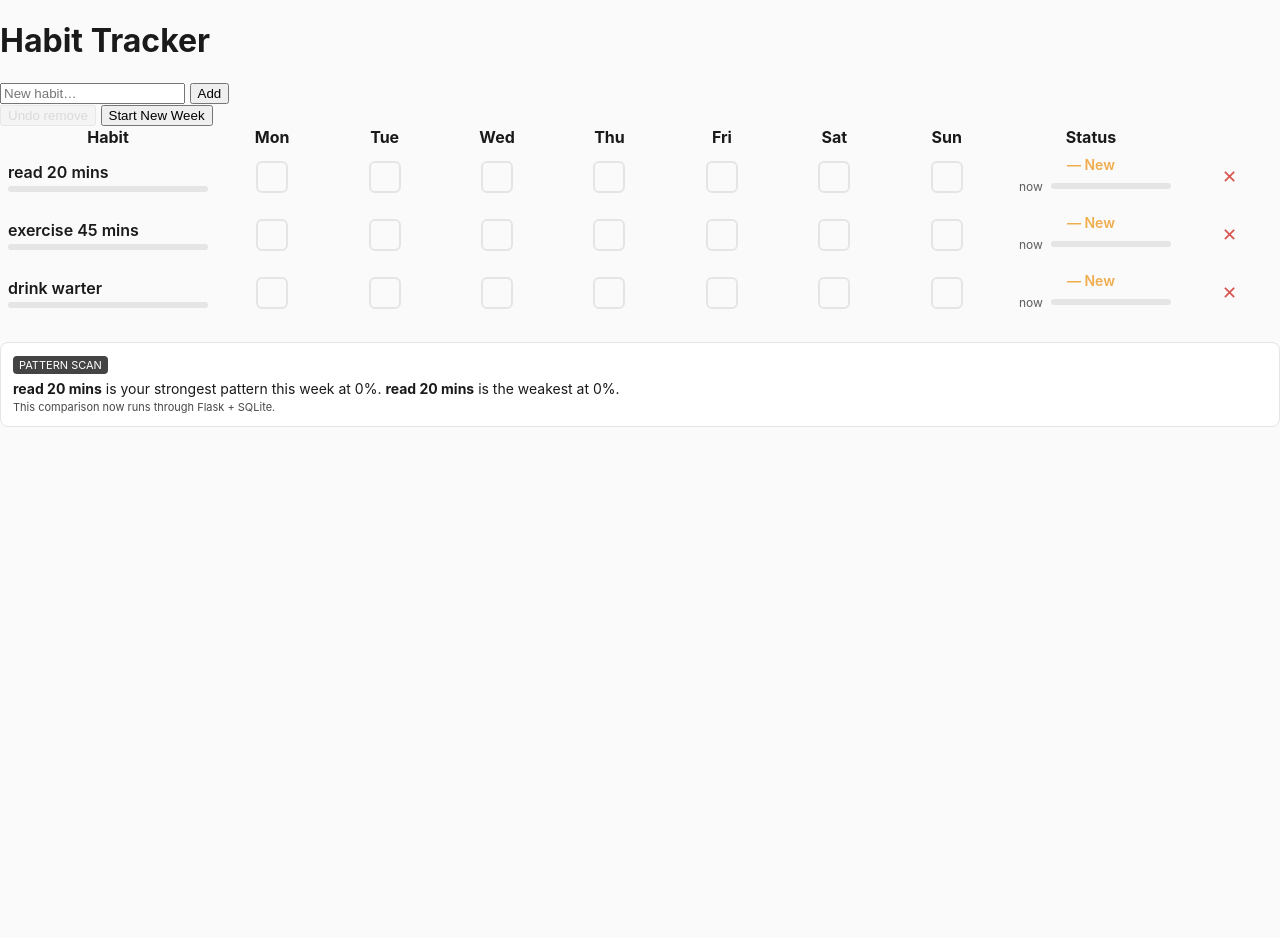
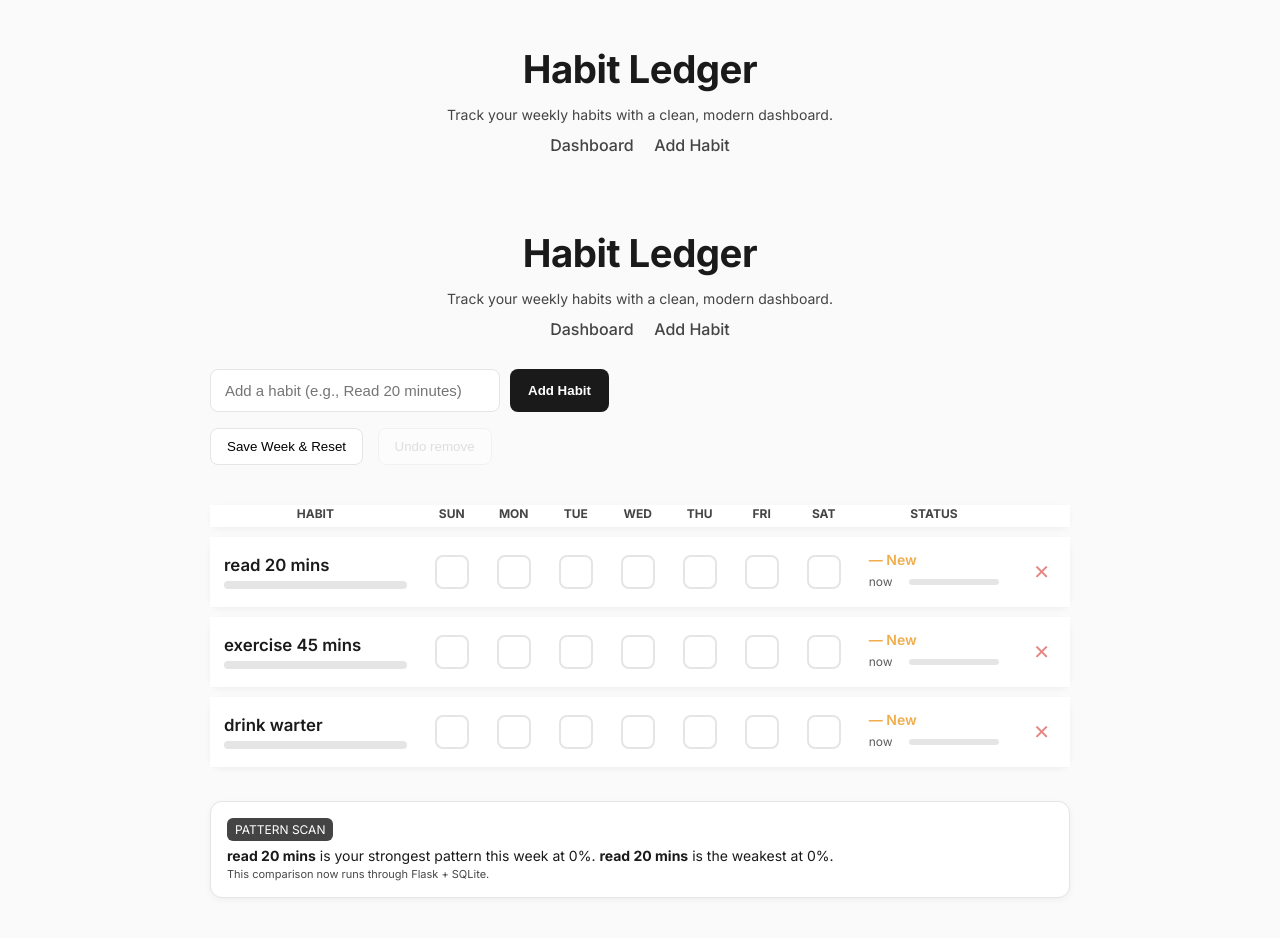
Before and after one commit to stevieceejay/habit-tracker, a Flask app: page / in a window 1280 px wide. Before the commit the page ends 427 px from the top, so only its background shows below. Run offline with Flask 3, Linux system fonts and the light colour scheme; data comes from the database, SQL or seed files in the repository; both versions use the stored data as it was after the commit.

Commit message:
ui: added base.html + merged new layout styles into full stylesheet
Modernized the layout, added a clean base template, and updated styles to match the new design.

```diff
--- a/static/css/styles.css
+++ b/static/css/styles.css
@@ -21,16 +21,155 @@ body {
   font-family: Inter, system-ui, sans-serif;
   background: var(--bg);
   color: var(--ink);
+  animation: fadePage 0.4s ease;
+}
+
+@keyframes fadePage {
+  from { opacity: 0; }
+  to { opacity: 1; }
+}
+
+/* Page Container */
+.page-container {
+  max-width: 900px;
+  margin: 0 auto;
+  padding: 20px;
+}
+
+/* Header */
+.header {
+  text-align: center;
+  margin-bottom: 30px;
+}
+
+h1 {
+  font-size: 2.4rem;
+  font-weight: 700;
+  letter-spacing: -0.5px;
+  color: var(--ink);
+  margin-bottom: 8px;
+}
+
+.sub {
+  color: var(--ink-soft);
+  font-size: 14px;
+  margin-bottom: 12px;
+}
+
+/* Navigation */
+.nav {
+  margin-top: 12px;
+}
+
+.nav-link {
+  margin: 0 8px;
+  color: var(--ink-soft);
+  text-decoration: none;
+  font-weight: 500;
+  transition: color 0.2s ease;
+}
+
+.nav-link:hover {
+  color: var(--ink);
+}
+
+/* =========================================
+   Add Habit Section
+========================================= */
+.add-section {
+  margin-bottom: 30px;
+}
+
+.add-row {
+  display: flex;
+  gap: 10px;
+  flex-wrap: wrap;
+}
+
+.input-modern {
+  padding: 12px 14px;
+  border-radius: 8px;
+  border: 1px solid var(--grid);
+  font-size: 15px;
+  width: 260px;
+  transition: border-color 0.2s ease, box-shadow 0.2s ease;
+}
+
+.input-modern:focus {
+  border-color: var(--ink-soft);
+  box-shadow: 0 0 0 3px rgba(0,0,0,0.08);
+  outline: none;
+}
+
+.btn-primary {
+  background: var(--ink);
+  color: var(--white);
+  padding: 12px 18px;
+  border-radius: 8px;
+  border: none;
+  font-weight: 600;
+  transition: background 0.2s ease, transform 0.15s ease;
+}
+
+.btn-primary:hover {
+  background: var(--ink-soft);
+  transform: translateY(-2px);
+}
+
+.btn-secondary {
+  background: var(--white);
+  border: 1px solid var(--grid);
+  padding: 10px 16px;
+  border-radius: 8px;
+  font-weight: 500;
+  margin-right: 10px;
+  transition: background 0.2s ease, transform 0.15s ease;
+}
+
+.btn-secondary:hover {
+  background: #f2f2f2;
+  transform: translateY(-2px);
+}
+
+.actions {
+  margin-top: 16px;
+}
+
+/* =========================================
+   Habit Table (Modern Card Layout)
+========================================= */
+.habit-wrapper {
+  margin-top: 20px;
 }
 
 table {
   width: 100%;
-  border-collapse: collapse;
+  border-collapse: separate;
+  border-spacing: 0 10px;
+}
+
+thead th {
+  font-size: 12px;
+  text-transform: uppercase;
+  color: var(--ink-soft);
+  padding-bottom: 6px;
+}
+
+tr {
+  background: var(--white);
+  border-radius: 12px;
+  box-shadow: 0 2px 6px rgba(0,0,0,0.05);
+  transition: box-shadow 0.2s ease, transform 0.15s ease;
+}
+
+tr:hover {
+  transform: translateY(-2px);
+  box-shadow: 0 4px 12px rgba(0,0,0,0.08);
 }
 
 td {
-  padding: 8px;
-  text-align: center;
+  padding: 14px;
+  vertical-align: middle;
 }
 
 /* =========================================
@@ -38,46 +177,60 @@ td {
 ========================================= */
 .habit-cell {
   text-align: left;
-  width: 200px;
+  width: 220px;
 }
 
 .habit-name {
+  font-size: 1.05rem;
   font-weight: 600;
-  margin-bottom: 4px;
+  color: var(--ink);
+  margin-bottom: 6px;
 }
 
 .streak-track {
   width: 100%;
-  height: 6px;
+  height: 8px;
   background: var(--grid);
-  border-radius: 3px;
+  border-radius: 4px;
   overflow: hidden;
 }
 
 .streak-fill {
   height: 100%;
+  background: var(--correct);
+  border-radius: 4px;
   transition: width 0.3s ease;
 }
 
 /* =========================================
-   Checkbox Boxes
+   Modern Checkbox Boxes
 ========================================= */
 .box {
   display: inline-flex;
   align-items: center;
   justify-content: center;
-  width: 28px;
-  height: 28px;
+  width: 30px;
+  height: 30px;
   border: 2px solid var(--grid);
-  border-radius: 6px;
+  border-radius: 8px;
+  background: var(--white);
   cursor: pointer;
-  transition: background 0.2s ease, border-color 0.2s ease;
+  transition:
+    background 0.2s ease,
+    border-color 0.2s ease,
+    transform 0.15s ease,
+    box-shadow 0.2s ease;
   position: relative;
+}
+
+.box:hover {
+  transform: scale(1.05);
 }
 
 .box.checked {
   background: var(--correct);
   border-color: var(--correct);
+  box-shadow: 0 0 0 3px rgba(76,175,80,0.25);
 }
 
 .box input {
@@ -170,19 +323,21 @@ td {
 }
 
 /* =========================================
-   Remove Button
+   Remove Button (Modern)
 ========================================= */
 .row-remove {
   background: transparent;
   border: none;
-  font-size: 18px;
+  font-size: 20px;
   cursor: pointer;
   color: var(--incorrect);
-  transition: opacity 0.2s ease;
+  opacity: 0.7;
+  transition: opacity 0.2s ease, transform 0.15s ease;
 }
 
 .row-remove:hover {
-  opacity: 0.7;
+  opacity: 1;
+  transform: scale(1.15);
 }
 
 /* =========================================
@@ -204,14 +359,15 @@ td {
 }
 
 /* =========================================
-   Patterns Section
+   Patterns Section (Modern Card)
 ========================================= */
 #patterns {
-  margin-top: 20px;
-  padding: 12px;
+  margin-top: 24px;
+  padding: 16px;
   background: var(--white);
-  border-radius: 8px;
+  border-radius: 12px;
   border: 1px solid var(--grid);
+  box-shadow: 0 2px 6px rgba(0,0,0,0.05);
   font-size: 14px;
 }
 
@@ -219,9 +375,9 @@ td {
   display: inline-block;
   background: var(--ink-soft);
   color: var(--white);
-  padding: 2px 6px;
-  border-radius: 4px;
-  font-size: 11px;
+  padding: 4px 8px;
+  border-radius: 6px;
+  font-size: 12px;
   margin-bottom: 6px;
 }
 
--- /dev/null
+++ b/templates/base.html
@@ -0,0 +1,44 @@
+<!DOCTYPE html>
+<html lang="en">
+  <head>
+    <meta charset="UTF-8" />
+    <meta name="viewport" content="width=device-width, initial-scale=1.0" />
+
+    <title>{% block title %}Habit Ledger{% endblock %}</title>
+
+    <!-- Fonts -->
+    <link rel="preconnect" href="https://fonts.googleapis.com" />
+    <link
+      href="https://fonts.googleapis.com/css2?family=Inter:wght@400;500;600;700&display=swap"
+      rel="stylesheet"
+    />
+
+    <!-- Styles -->
+    <link rel="stylesheet" href="{{ url_for('static', filename='css/styles.css') }}" />
+
+    <!-- Chart.js (if needed for analytics later) -->
+    <script src="https://cdn.jsdelivr.net/npm/chart.js"></script>
+  </head>
+
+  <body>
+    <div class="page-container">
+
+      <!-- Global Header -->
+      <header class="header">
+        <h1>Habit Ledger</h1>
+        <p class="sub">Track your weekly habits with a clean, modern dashboard.</p>
+
+        <nav class="nav">
+          <a href="{{ url_for('index_page') }}" class="nav-link">Dashboard</a>
+          <a href="{{ url_for('habit_form_page') }}" class="nav-link">Add Habit</a>
+        </nav>
+      </header>
+
+      {% block content %}{% endblock %}
+
+    </div>
+
+    <!-- Main App Script -->
+    <script src="{{ url_for('static', filename='js/app.js') }}"></script>
+  </body>
+</html>
--- a/templates/index.html
+++ b/templates/index.html
@@ -1,36 +1,66 @@
-<!DOCTYPE html>
-<html lang="en">
-<head>
-  <meta charset="UTF-8">
-  <title>Habit Tracker</title>
-  <link rel="stylesheet" href="/static/css/styles.css">
-</head>
-<body>
+{% extends "base.html" %}
 
-  <h1>Habit Tracker</h1>
+{% block title %}Habit Ledger{% endblock %}
 
-  <form id="add-form">
-    <input id="habit-input" type="text" placeholder="New habit…" autocomplete="off">
-    <button type="submit">Add</button>
+{% block content %}
+<div class="page-container">
+
+  <!-- Header -->
+  <header class="header">
+    <h1>Habit Ledger</h1>
+    <p class="sub">
+      Track your weekly habits with a clean, modern dashboard.
+    </p>
+
+    <nav class="nav">
+      <a href="{{ url_for('index_page') }}" class="nav-link">Dashboard</a>
+      <a href="{{ url_for('habit_form_page') }}" class="nav-link">Add Habit</a>
+    </nav>
+  </header>
+
+  <!-- Add Habit Form -->
+  <section class="add-section">
+    <form class="add-row" id="add-form">
+      <input
+        type="text"
+        id="habit-input"
+        placeholder="Add a habit (e.g., Read 20 minutes)"
+        required
+        maxlength="40"
+        class="input-modern"
+      />
+      <button type="submit" class="btn-primary">Add Habit</button>
     </form>
 
-  <button id="undo-btn" disabled>Undo remove</button>
-  <button id="new-week-btn">Start New Week</button>
+    <div class="actions">
+      <button type="button" class="btn-secondary" id="new-week-btn">Save Week & Reset</button>
+      <button type="button" class="btn-secondary" id="undo-btn" disabled>Undo Remove</button>
+    </div>
+  </section>
 
-  <table>
+  <!-- Habit Table -->
+  <section class="habit-wrapper">
+    <table id="tracker">
       <thead>
         <tr>
-        <th>Habit</th>
-        <th>Mon</th><th>Tue</th><th>Wed</th><th>Thu</th><th>Fri</th><th>Sat</th><th>Sun</th>
-        <th>Status</th>
-        <th></th>
+          <th class="col-habit">Habit</th>
+          <th>Sun</th>
+          <th>Mon</th>
+          <th>Tue</th>
+          <th>Wed</th>
+          <th>Thu</th>
+          <th>Fri</th>
+          <th>Sat</th>
+          <th class="col-status">Status</th>
+          <th class="col-actions"></th>
         </tr>
       </thead>
       <tbody id="tracker-body"></tbody>
     </table>
+  </section>
 
-  <div id="patterns"></div>
+  <!-- Patterns -->
+  <section id="patterns"></section>
 
-  <script src="/static/js/app.js"></script>
-</body>
-</html>
+</div>
+{% endblock %}
```
Also changed, not shown: habits.db (added). Lines whose indentation alone changed are shown as unchanged.
